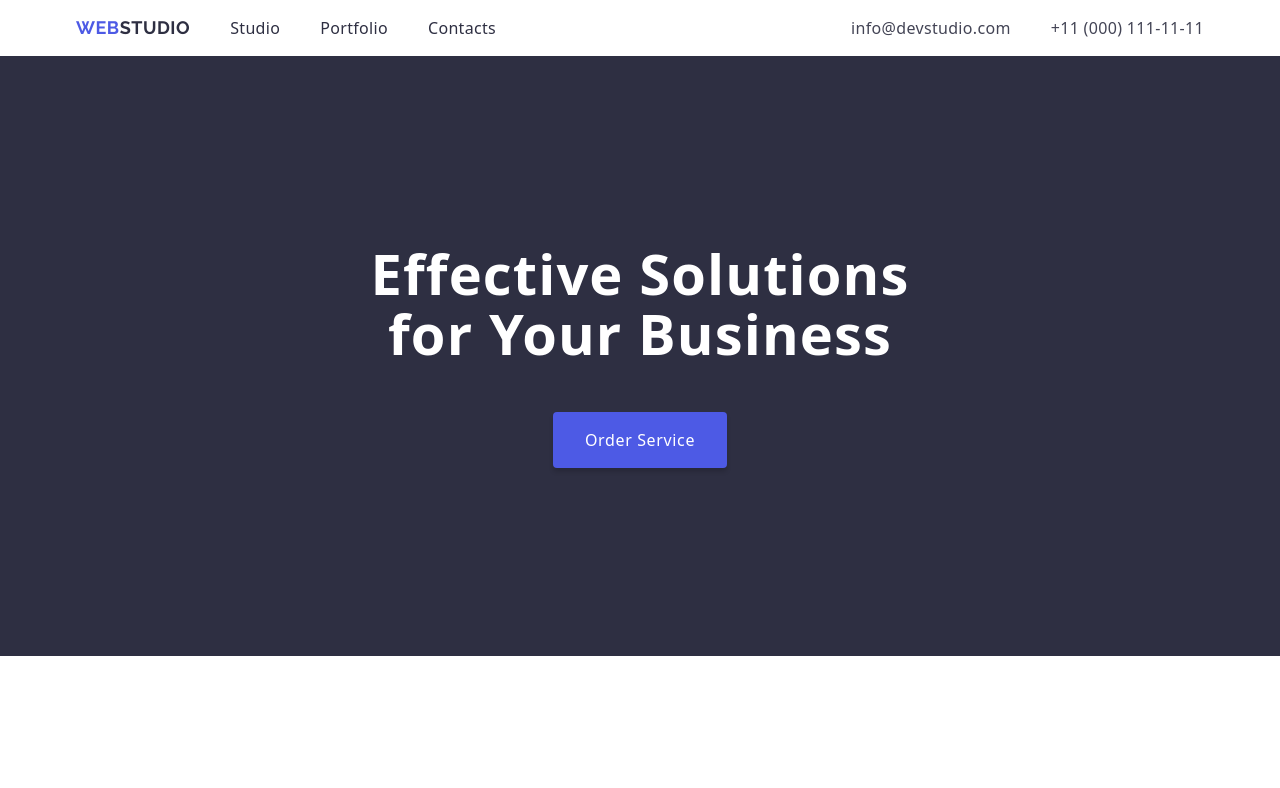
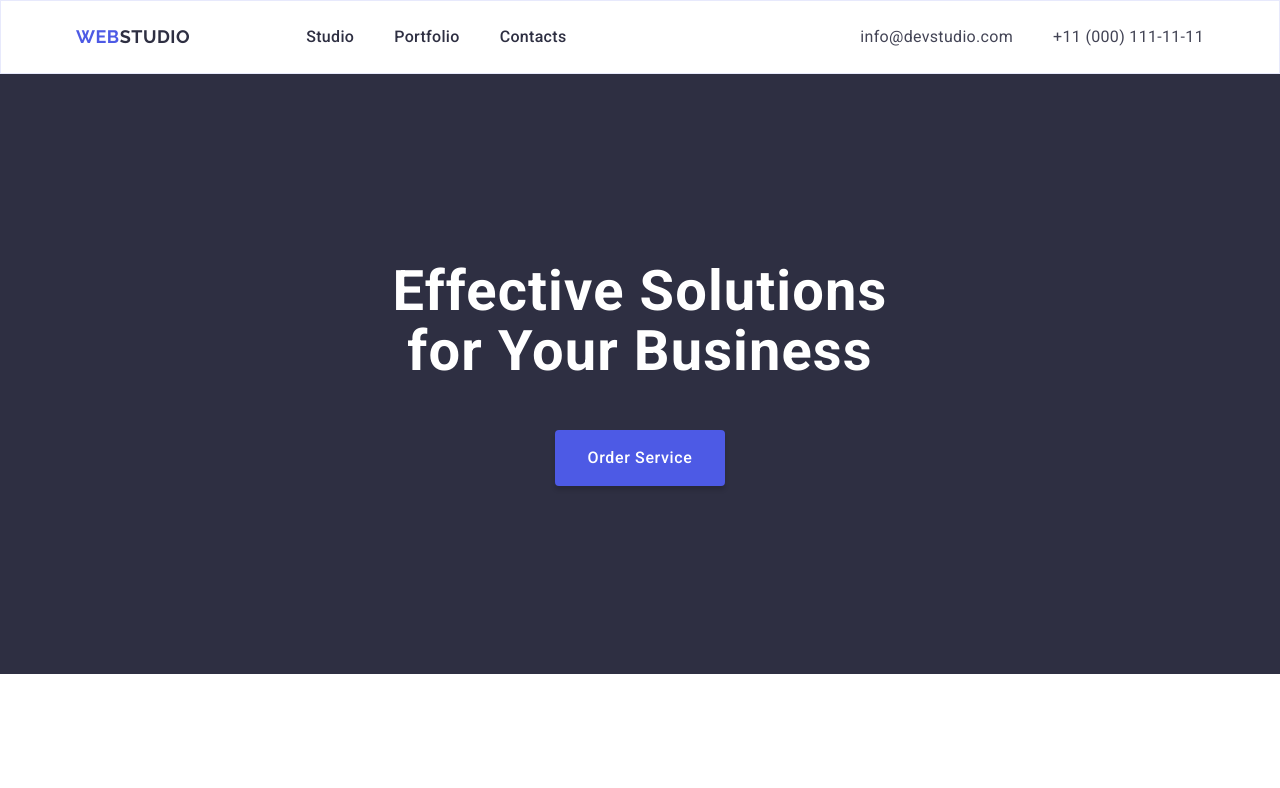
Before and after one commit to genjionline/goit-markup-hw-03, a plain HTML site: page index.html in a window 1280 px wide. Shown: the top 788 px of the page. Drawn offline with nearby package versions, Linux system fonts and the light colour scheme.

Commit message:
header styles fixed

```diff
--- a/css/styles.css
+++ b/css/styles.css
@@ -33,6 +33,10 @@ img {
     display: block;
     max-width: 100%;
     height: auto;
+}
+
+.header {
+    border: 1px solid #e7e9fc;
 }
 
 .main-title {
@@ -123,6 +127,7 @@ button {
 
 .main-logo {
     color: #4d5ae5;
+    margin-right: 76px;
 }
 
 .main-logo-studio {
@@ -152,8 +157,13 @@ button {
     color: #404BBF;
 }
 
+.contacts-link:not(:last-child) {
+    margin-right: 40px;
+}
+
 .main-nav-item {
     color: #2E2F42;
+    padding: 24px 0;
 }
 
 .main-nav-item:active {
@@ -217,15 +227,24 @@ footer {
 .main-nav,
 .contacts-list,
 header .container,
-nav {
+.nav {
     display: flex;
     justify-content: space-between;
     align-items: center;
 }
 
+.main-nav {
+    margin-top: 0;
+    margin-bottom: 0;
+}
+
 .main-nav li:not(:last-child),
 .contacts-list li:not(:last-child) {
-    padding-right: 40px;
+    margin-right: 40px;
+}
+
+.main-nav:last-child {
+    margin-right: 0;
 }
 
 .strategy-list,
--- a/index.html
+++ b/index.html
@@ -5,40 +5,40 @@
     <meta charset="UTF-8">
     <meta name="viewport" content="width=device-width, initial-scale=1.0">
     <title>WebStudio</title>
-    <link rel="stylesheet" href="./css/styles.css">
     <link rel="preconnect" href="https://fonts.googleapis.com">
     <link rel="preconnect" href="https://fonts.gstatic.com" crossorigin>
     <link rel="stylesheet" href="https://cdnjs.cloudflare.com/ajax/libs/modern-normalize/2.0.0/modern-normalize.min.css"
         integrity="sha512-4xo8blKMVCiXpTaLzQSLSw3KFOVPWhm/TRtuPVc4WG6kUgjH6J03IBuG7JZPkcWMxJ5huwaBpOpnwYElP/m6wg=="
         crossorigin="anonymous" referrerpolicy="no-referrer" />
+        <link rel="stylesheet" href="./css/styles.css">
     <link href="https://fonts.googleapis.com/css2?family=Raleway:wght@700&family=Roboto:wght@400;500;700&display=swap"
         rel="stylesheet">
 </head>
 
 <body>
-    <header>
+    <header class="header">
         <div class="container">
-            <nav>
+            <nav class="nav">
                 <a class="main-logo" href="./index.html">Web<span class="main-logo-studio">Studio</span></a>
                 <ul class="main-nav">
-                    <li>
-                        <a class="main-nav-item" href="./index.html">Studio</a>
+                    <li class="main-nav-item">
+                        <a href="./index.html">Studio</a>
                     </li>
-                    <li>
-                        <a class="main-nav-item" href="">Portfolio</a>
+                    <li class="main-nav-item">
+                        <a href="">Portfolio</a>
                     </li>
-                    <li>
-                        <a class="main-nav-item" href="">Contacts</a>
+                    <li class="main-nav-item">
+                        <a href="">Contacts</a>
                     </li>
                 </ul>
             </nav>
             <address class="contacts">
                 <ul class="contacts-list">
-                    <li>
-                        <a class="contacts-link" href="mailto:info@devstudio.com">info@devstudio.com</a>
+                    <li class="contacts-link">
+                        <a href="mailto:info@devstudio.com">info@devstudio.com</a>
                     </li>
-                    <li>
-                        <a class="contacts-link" href="tel:+110001111111">+11 (000) 111-11-11</a>
+                    <li class="contacts-link">
+                        <a href="tel:+110001111111">+11 (000) 111-11-11</a>
                     </li>
                 </ul>
             </address>
```
